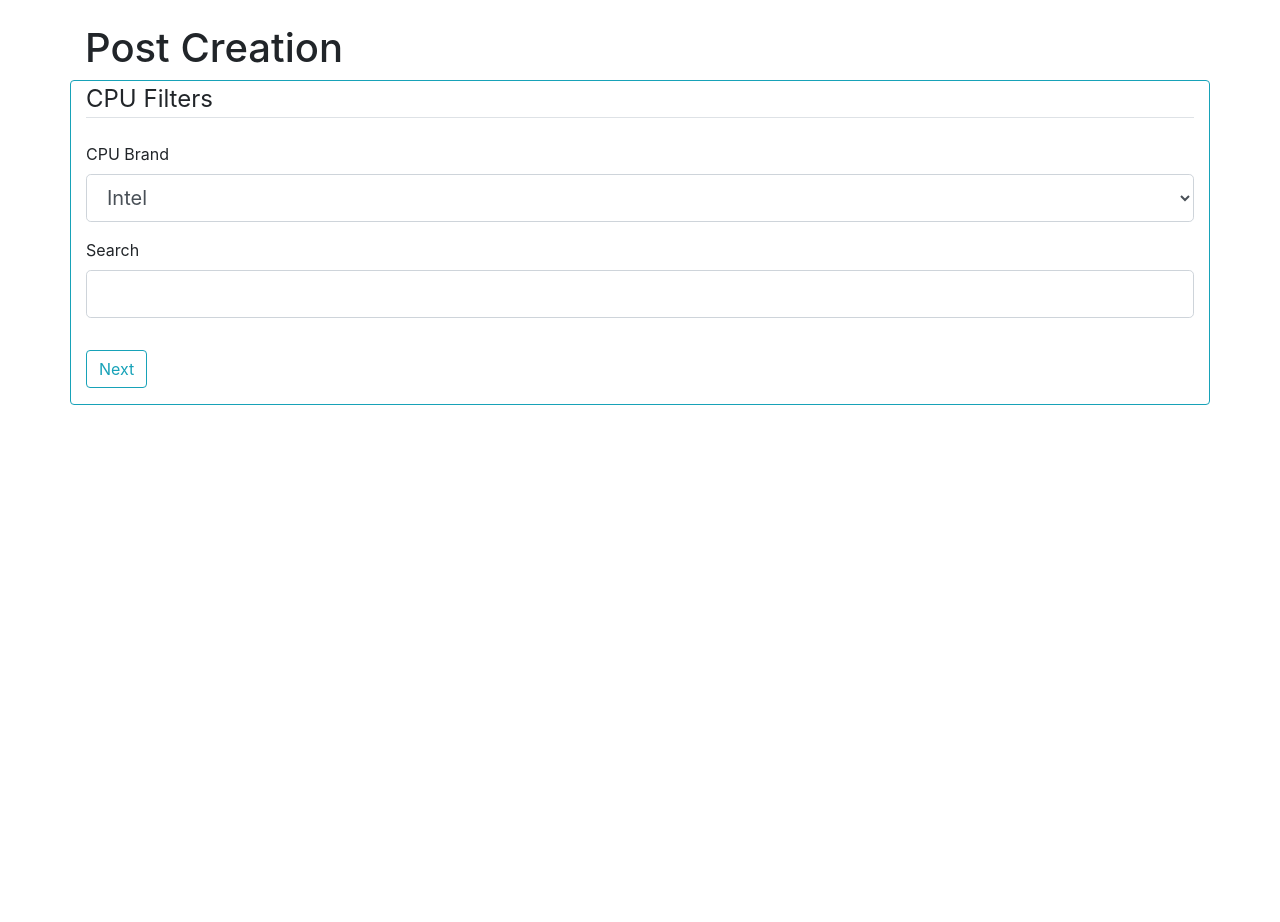
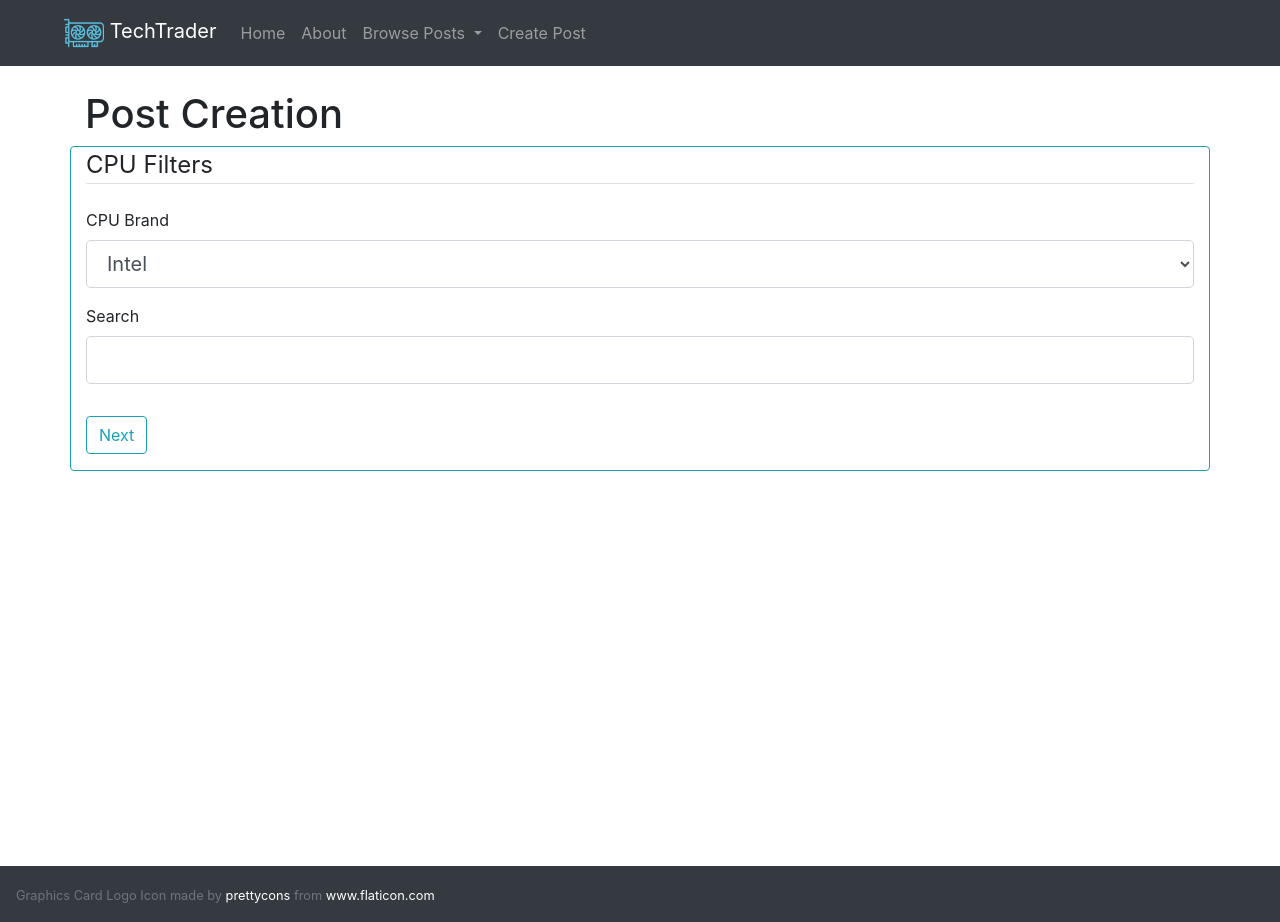
Before and after one commit to InfinityWarlock/EPQ-website, a Flask app: page /set-cpus in a window 1280 px wide. Before the commit the page ends 405 px from the top, so only its background shows below. Run offline with Flask 2, Linux system fonts and the light colour scheme; parts of the project's set-up code (start-up, migrations or seed data) failed here and were passed over; some libraries are stand-ins or nearby versions.

Commit message:
Navbar home about website name and logo

```diff
--- a/tradingwebsite/routes.py
+++ b/tradingwebsite/routes.py
@@ -10,13 +10,11 @@ posts = db.posts
 components = db.components
 component_dict = components.find_one()
 
-data = ["Heading 1", "Heading 2", "Heading 3"] # will eventually be changed
 @app.route("/")
 @app.route("/home")
 def home():
-    return flask.render_template("home.html", data = data, title = "Home") # Will likely only have to worry about this part of the site when i do the frontend
+    return flask.render_template("home.html", title = "Home")
 
-#same for the about page
 @app.route("/about")
 def about():
     return flask.render_template("about.html", title = "About")
--- a/tradingwebsite/templates/layout.html
+++ b/tradingwebsite/templates/layout.html
@@ -1,5 +1,5 @@
 <!DOCTYPE html>
-<html>
+<html style="height:100%">
     <head>
         <meta charset="utf-8">
         <meta name="viewport" content="width=device-width, initial-scale=1, shrink-to-fit=no">
@@ -12,7 +12,39 @@
         <script src='https://api.mapbox.com/mapbox-gl-js/v1.4.1/mapbox-gl.js'></script>
         <link href='https://api.mapbox.com/mapbox-gl-js/v1.4.1/mapbox-gl.css' rel='stylesheet' />
     </head>
-    <body>
+    <body style="height:100%">
+        <nav class="navbar sticky-top navbar-expand-lg navbar-dark bg-dark">
+            <a class="navbar-brand pl-5" href="/">
+                <img src="../static/images/graphics-card.png" style="width:auto; height:40px"/>
+                TechTrader
+            </a>
+            <button class="navbar-toggler" type="button" data-toggle="collapse" data-target="#navbarSupportedContent" aria-controls="navbarSupportedContent" aria-expanded="false" aria-label="Toggle navigation">
+                <span class="navbar-toggler-icon"></span>
+            </button>
+            <div class="collapse navbar-collapse" id="navbarSupportedContent">
+                <div class="navbar-nav">
+                    <a class="nav-item nav-link" href="/home">Home</a>
+                    <a class="nav-item nav-link" href="/about">About</a>
+                    <div class="nav-item dropdown">
+                        <a class="nav-link dropdown-toggle" href="/browse-posts" id="navbarDropdownMenuLink" role="button" data-toggle="dropdown" aria-haspopup="true" aria-expanded="false">
+                            Browse Posts
+                        </a>
+                        <div class="dropdown-menu" aria-labelledby="navbarDropdownMenuLink">
+                            <a class="dropdown-item" href="/browse-posts">All</a>
+                            <a class="dropdown-item" href="/browse-posts/cpus">CPUS</a>
+                            <a class="dropdown-item" href="/browse-posts/video-cards">Graphics Cards</a>
+                            <a class="dropdown-item" href="/browse-posts/memory">Memory</a>
+                            <a class="dropdown-item" href="/browse-posts/storage">Storage</a>
+                            <a class="dropdown-item" href="/browse-posts/power-supplies">Power Supplies</a>
+                            <a class="dropdown-item" href="/browse-posts/motherboards">Motherboards</a>
+                            <a class="dropdown-item" href="/browse-posts/cases">Cases</a>
+                            <a class="dropdown-item" href="/browse-posts/other">Other</a>
+                        </div>
+                    </div>
+                    <a class="nav-item nav-link" href="/set-category">Create Post</a>
+                </div>
+            </div>
+        </nav>
         {% with messages = get_flashed_messages(with_categories = true) %}
             {% if messages %}
                 {% for category, message in messages %}
@@ -22,8 +54,13 @@
                 {% endfor %}
             {% endif %}
         {% endwith %}
-        {% block content %}{% endblock %}
+        <div style="min-height: 100%; overflow: auto">
+            {% block content %}{% endblock %}
+        </div>
 
+        <nav class="navbar navbar-dark bg-dark" style="position: relative; clear: both">
+            <span class="navbar-text text-muted"><small>Graphics Card Logo Icon made by <a href="https://www.flaticon.com/authors/prettycons" title="prettycons">prettycons</a> from <a href="https://www.flaticon.com/" title="Flaticon">www.flaticon.com</a></small></span>
+        </nav>
         <script src="https://code.jquery.com/jquery-3.4.1.slim.min.js" integrity="sha384-J6qa4849blE2+poT4WnyKhv5vZF5SrPo0iEjwBvKU7imGFAV0wwj1yYfoRSJoZ+n" crossorigin="anonymous"></script>
         <script src="https://cdn.jsdelivr.net/npm/popper.js@1.16.0/dist/umd/popper.min.js" integrity="sha384-Q6E9RHvbIyZFJoft+2mJbHaEWldlvI9IOYy5n3zV9zzTtmI3UksdQRVvoxMfooAo" crossorigin="anonymous"></script>
         <script src="https://stackpath.bootstrapcdn.com/bootstrap/4.4.1/js/bootstrap.min.js" integrity="sha384-wfSDF2E50Y2D1uUdj0O3uMBJnjuUD4Ih7YwaYd1iqfktj0Uod8GCExl3Og8ifwB6" crossorigin="anonymous"></script>
```
Also changed, not shown: tradingwebsite/templates/about.html (+13 -1 lines), tradingwebsite/templates/all_posts.html (+1 -6 lines), tradingwebsite/templates/case_posts.html (+1 -6 lines), tradingwebsite/templates/cpu_posts.html (+1 -6 lines), tradingwebsite/templates/gpu_posts.html (+1 -6 lines), tradingwebsite/templates/home.html (+35 -3 lines), tradingwebsite/templates/motherboard_posts.html (+1 -6 lines), tradingwebsite/templates/other_posts.html (+1 -6 lines), tradingwebsite/templates/psu_posts.html (+1 -6 lines), tradingwebsite/templates/ram_posts.html (+1 -6 lines), tradingwebsite/templates/storage_posts.html (+1 -7 lines), tradingwebsite/static/images/graphics-card.png (added), tradingwebsite/static/images/pound.png (added), tradingwebsite/static/images/shoppingcart.png (added).
